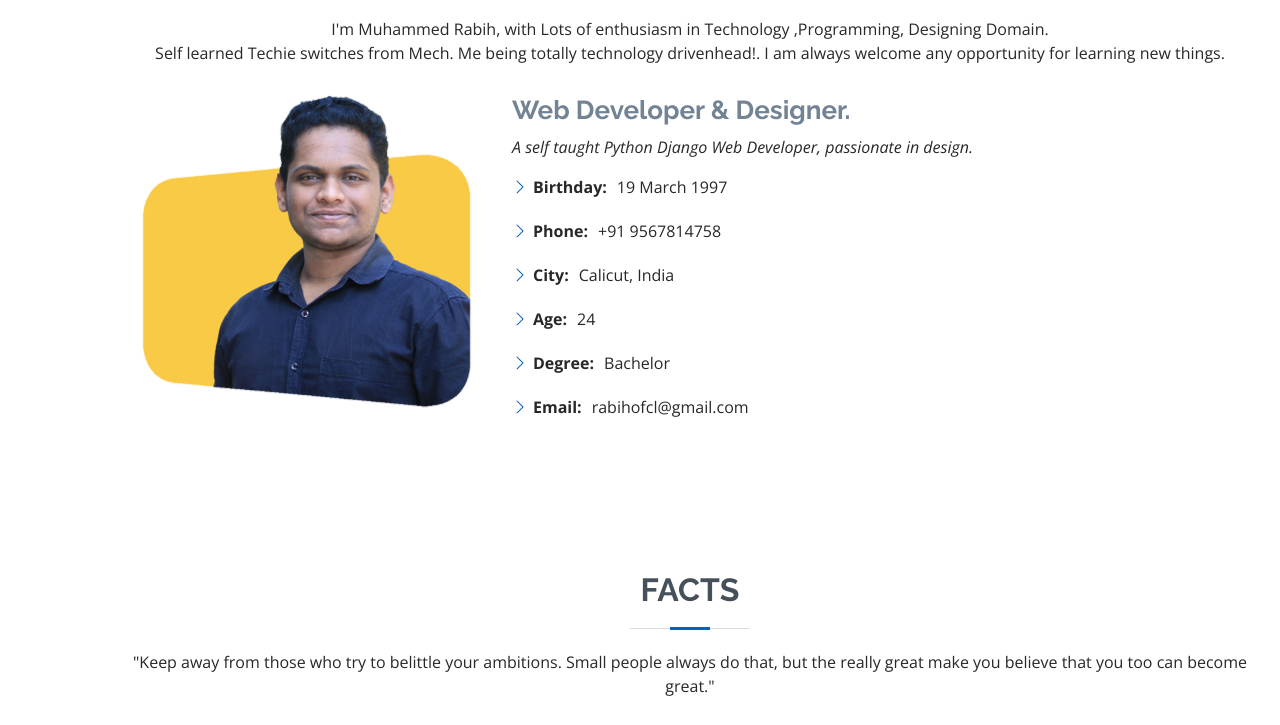
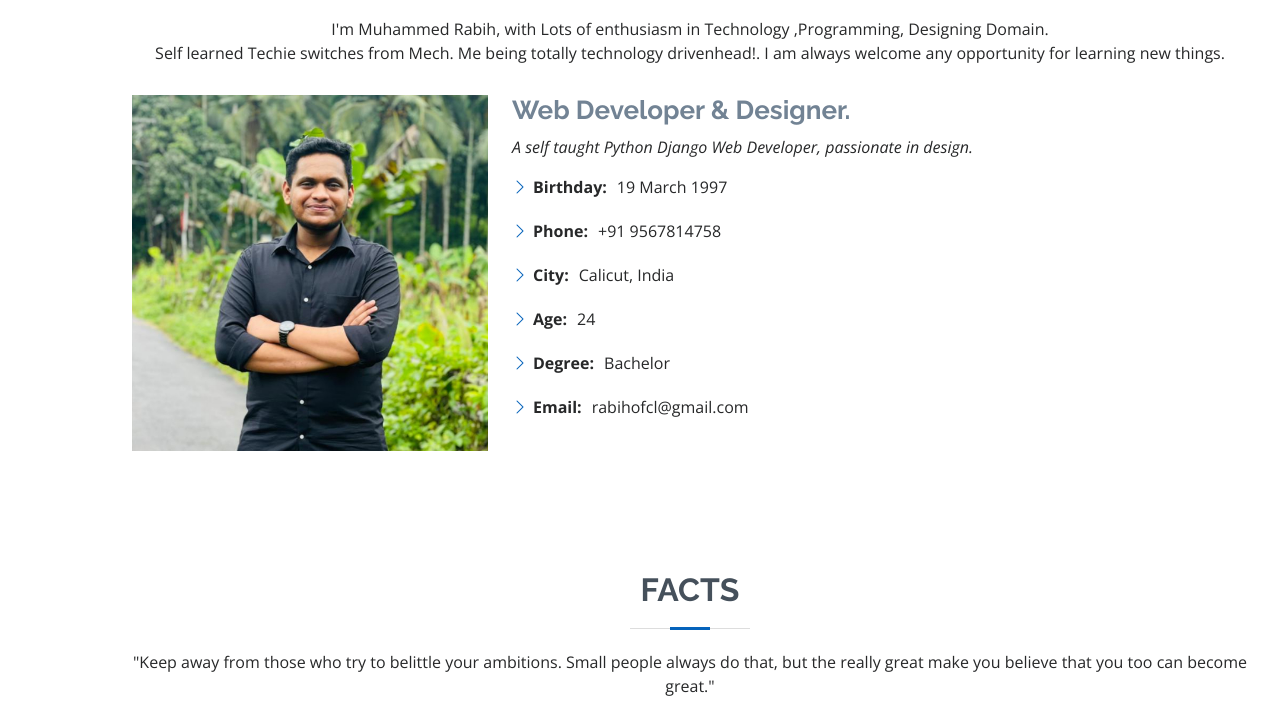
Before and after one commit to rabihofcl/rabih, a plain HTML site: page index.html in a window 1280 px wide. Shown: the part 921-1646 px from the top of the page. Drawn offline with nearby package versions, Linux system fonts and the light colour scheme.

Commit message:
propic updated

```diff
--- a/index.html
+++ b/index.html
@@ -95,7 +95,7 @@
 
         <div class="row">
           <div class="col-lg-4">
-            <img src="assets/img/profile-img.png" class="img-fluid" alt="">
+            <img src="assets/img/profile-img.jpg" class="img-fluid" alt="">
           </div>
           <div class="col-lg-8 pt-4 pt-lg-0 content">
             <h3>Web Developer &amp; Designer.</h3>
@@ -798,7 +798,7 @@
   <footer id="footer">
     <div class="container">
       <h3>Muhammed Rabih</h3>
-      <!-- <p>Et aut eum quis fuga eos sunt ipsa nihil. Labore corporis magni eligendi fuga maxime saepe commodi placeat.</p> -->
+      <p>Feel free to connect.</p>
       <div class="social-links">
         <a href="https://twitter.com/RbhMvr" class="twitter"><i class="bx bxl-twitter"></i></a>
         <a href="https://www.facebook.com/rabeehkunnath" class="facebook"><i class="bx bxl-facebook"></i></a>
```
Also changed, not shown: assets/img/profile-img.jpg (added), assets/img/zxfbcg.png (renamed from assets/img/profile-img.png).
